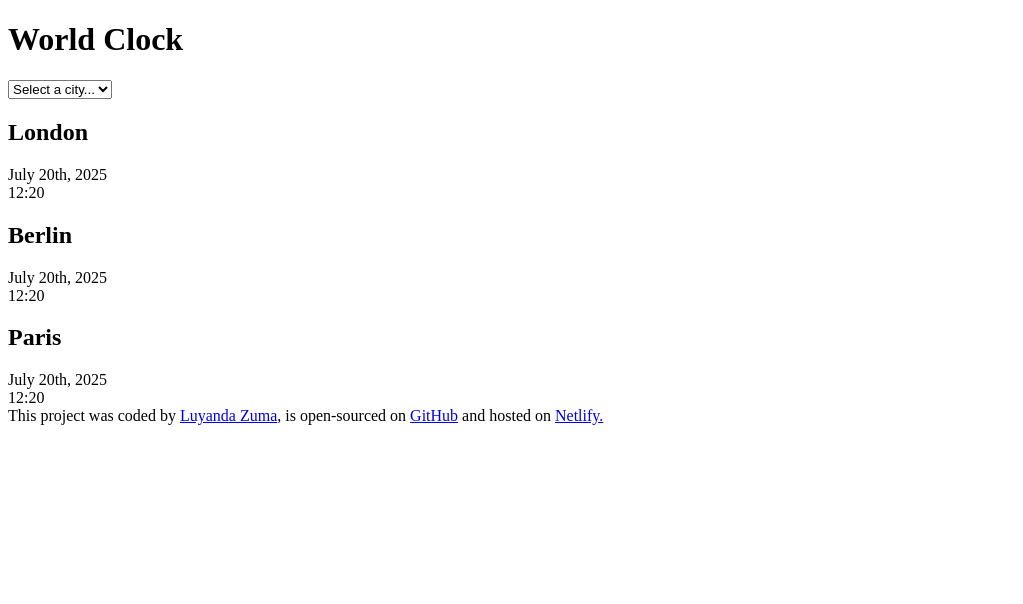
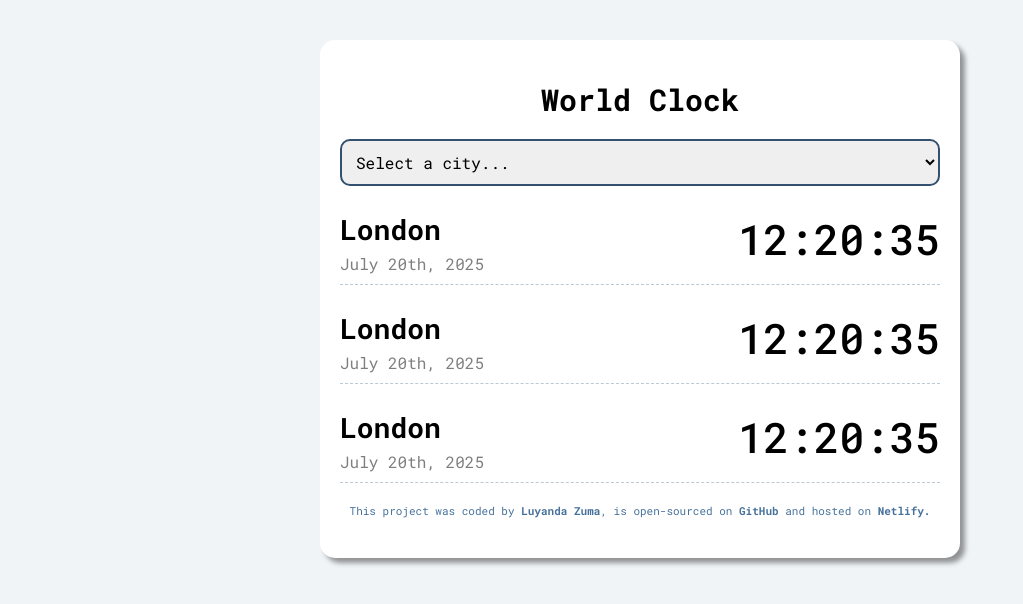
Before and after one commit to luyandazuma/world-clock, a plain HTML site: page index.html in a window 1280 px wide. Shown: the whole page, without its empty margins (0-1023 px from the left). Drawn offline with Linux system fonts and the light colour scheme.

Commit message:
Updated index.html  and styles.css files
Index.html: added font link, stylesheet link, and edited city div. Styles.css: added all styling.

```diff
--- a/index.html
+++ b/index.html
@@ -3,6 +3,13 @@
   <head>
     <meta charset="UTF-8" />
     <meta name="viewport" content="width=device-width, initial-scale=1.0" />
+    <link rel="stylesheet" href="styles.css" />
+    <link rel="preconnect" href="https://fonts.googleapis.com" />
+    <link rel="preconnect" href="https://fonts.gstatic.com" crossorigin />
+    <link
+      href="https://fonts.googleapis.com/css2?family=Roboto+Mono:ital,wght@0,100..700;1,100..700&display=swap"
+      rel="stylesheet"
+    />
     <title>World Clock</title>
   </head>
   <body>
@@ -20,21 +27,27 @@
         </select>
 
         <div class="city">
-          <h2>London</h2>
-          <div class="date">July 20th, 2025</div>
-          <div class="time">12:20</div>
+          <div>
+            <h2>London</h2>
+            <div class="date">July 20th, 2025</div>
+          </div>
+          <div class="time">12:20:35</div>
         </div>
 
         <div class="city">
-          <h2>Berlin</h2>
-          <div class="date">July 20th, 2025</div>
-          <div class="time">12:20</div>
+          <div>
+            <h2>London</h2>
+            <div class="date">July 20th, 2025</div>
+          </div>
+          <div class="time">12:20:35</div>
         </div>
 
         <div class="city">
-          <h2>Paris</h2>
-          <div class="date">July 20th, 2025</div>
-          <div class="time">12:20</div>
+          <div>
+            <h2>London</h2>
+            <div class="date">July 20th, 2025</div>
+          </div>
+          <div class="time">12:20:35</div>
         </div>
       </main>
       <footer>
--- /dev/null
+++ b/styles.css
@@ -0,0 +1,65 @@
+body {
+  background-color: #f0f3f7e3;
+  font-family: "Roboto Mono", monospace;
+  font-optical-sizing: auto;
+  font-weight: 400;
+}
+
+h1 {
+  text-align: center;
+  font-size: 30px;
+}
+
+h2 {
+  margin: 15px 0 5px;
+  font-size: 28px;
+}
+
+footer {
+  margin: 20px 0px;
+  text-align: center;
+  font-size: 11px;
+  color: #47719b;
+}
+
+a {
+  text-decoration: none;
+  color: #47719b;
+  font-weight: bold;
+}
+
+.container {
+  max-width: 600px;
+  margin: 40px auto;
+  background-color: #fff;
+  padding: 20px;
+  border-radius: 15px;
+  box-shadow: 5px 5px 5px rgba(0, 0, 0, 0.4);
+}
+
+select {
+  display: block;
+  width: 100%;
+  border-radius: 10px;
+  padding: 10px;
+  font-size: 16px;
+  font-family: "Roboto Mono", monospace;
+  border: 2px solid #33516e;
+}
+
+.city {
+  display: flex;
+  justify-content: space-between;
+  border-bottom: 1px dashed #3c5f8157;
+  padding: 10px 0;
+}
+
+.time {
+  font-size: 42px;
+  font-weight: 500;
+  margin: 15px 0 5px;
+}
+
+.date {
+  opacity: 0.5;
+}
```
